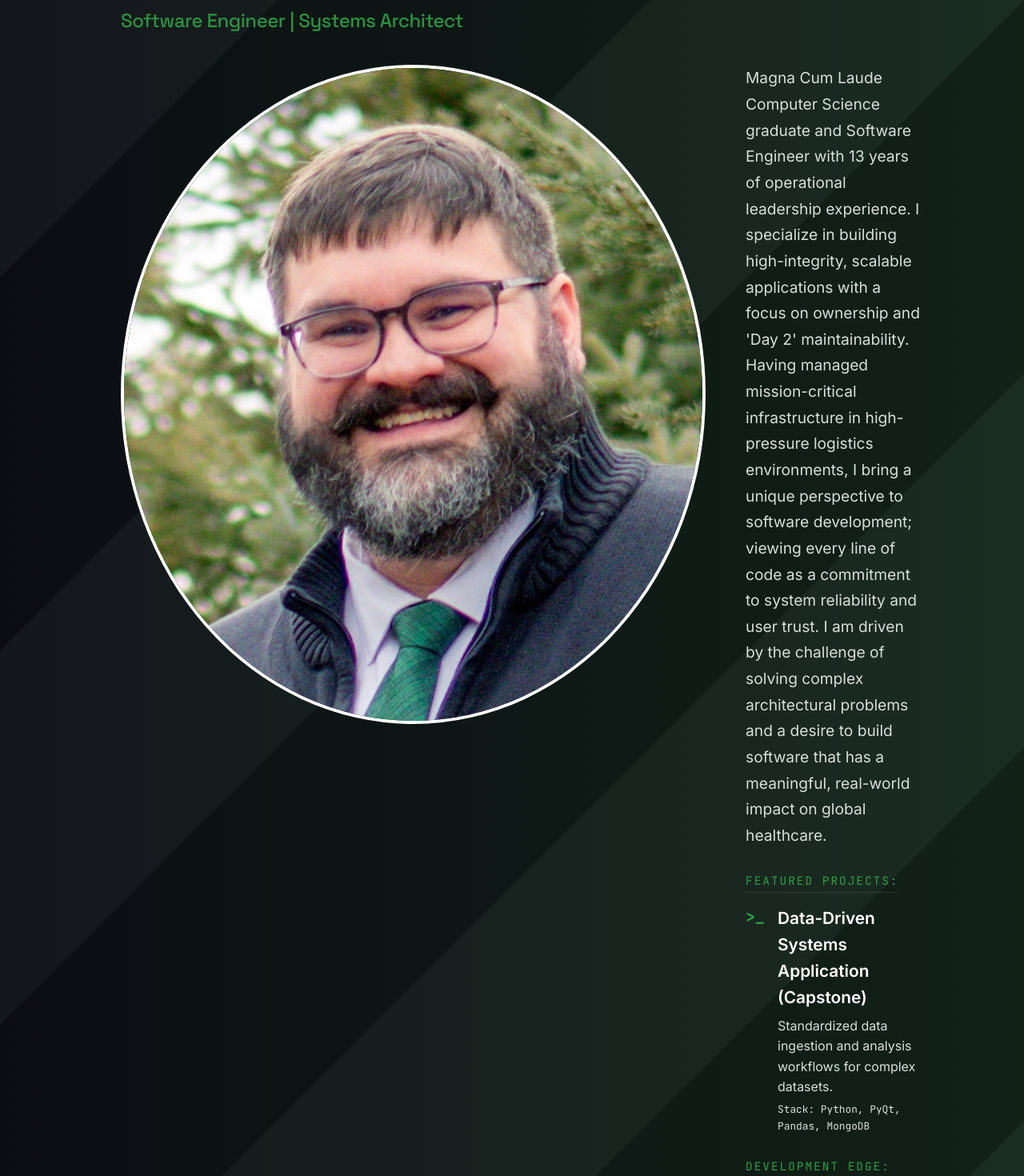
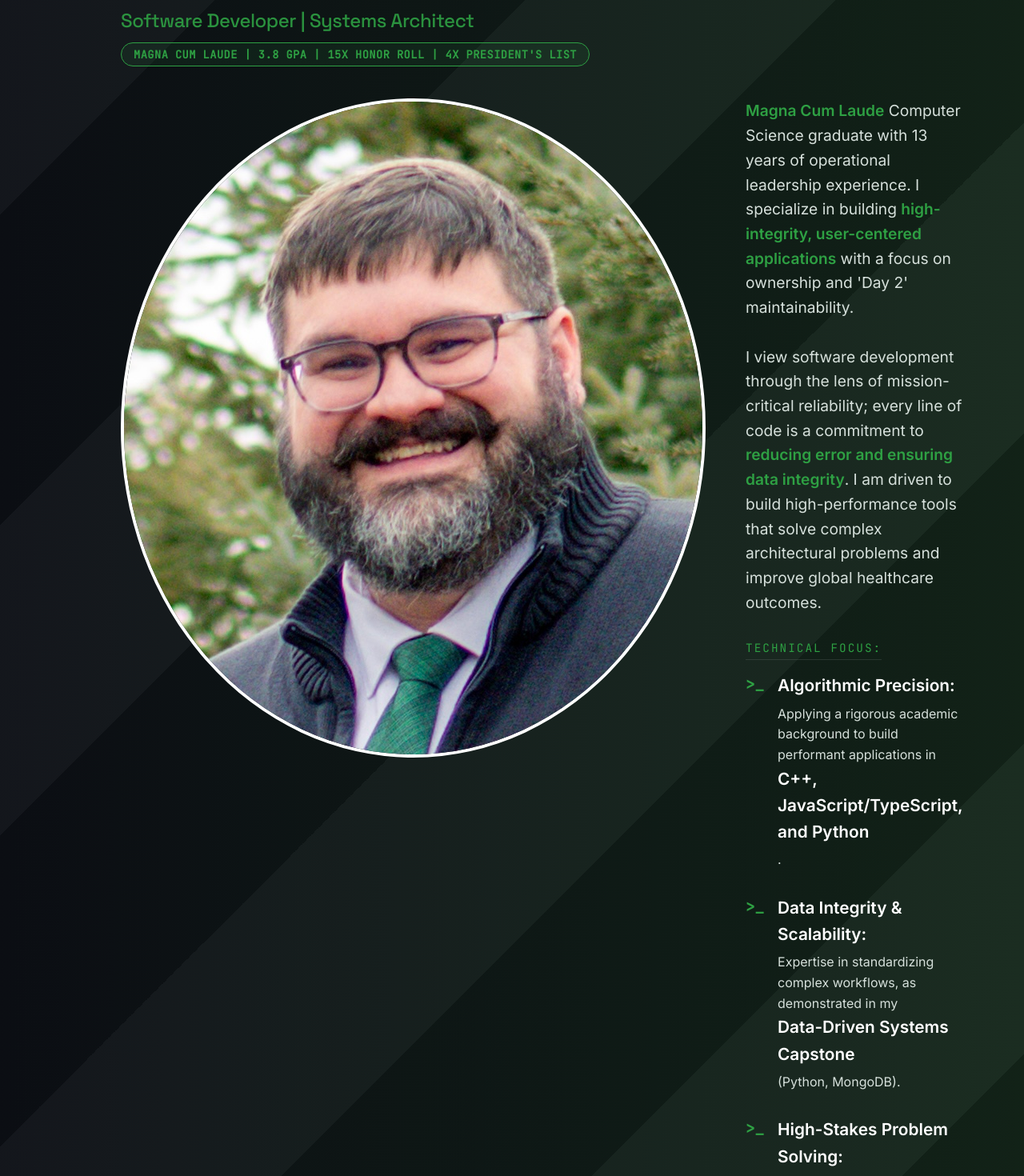
Before and after one commit to NevinsN/professional_portfolio, a React (Create React App) app in the folder professional_portfolio/: page / in a window 1280 px wide. Shown: the part 200-1670 px from the top of the page at 80% size. Built offline with nearby package versions, Linux system fonts and the light colour scheme.

Commit message:
Content Changes. Home page updates

```diff
--- a/professional_portfolio/src/Components/Home/Home.css
+++ b/professional_portfolio/src/Components/Home/Home.css
@@ -170,3 +170,25 @@
         border: 4px solid var(--headshot-border);
     }
 }
+
+
+.academic-honor-bar {
+    display: inline-block;
+    padding: 5px 15px;
+    margin-top: 12px;
+    background: rgba(46, 160, 67, 0.1); /* Subtle green tint */
+    border: 1px solid var(--primary-green);
+    border-radius: 20px;
+    color: var(--primary-green);
+    font-family: var(--font-mono);
+    font-size: 0.85rem;
+    font-weight: 600;
+    text-transform: uppercase;
+    letter-spacing: 0.5px;
+}
+
+/* Ensure the bio text is readable */
+.home-bio-intro {
+    line-height: 1.6;
+    margin-bottom: 2rem;
+}
--- a/professional_portfolio/src/Components/Home/Home.js
+++ b/professional_portfolio/src/Components/Home/Home.js
@@ -5,52 +5,39 @@ import "../Shared/Shared.css";
 
 const Home = () => {
   return (
-      <header className="App-header">
-      {/* Title Section */}
+    <header className="App-header">
       <div className="App-header_title">
         <h1>Nicholas Nevins</h1>
-        <h2>Software Engineer | Systems Architect</h2>
+        <h2>Software Developer | Systems Architect</h2>
+        {/* New Academic Callout */}
+        <div className="academic-honor-bar">
+            Magna Cum Laude | 3.8 GPA | 15x Honor Roll | 4x President's List
+        </div>
       </div>
 
-      {/* Main Content Area */}
       <div className="home-content">
-        <img
-          src={Headshot}
-          className="home-headshot"
-          alt="Nick Nevins Headshot"
-        />
+        <img src={Headshot} className="home-headshot" alt="Nick Nevins Headshot" />
 
         <div className="home-bio">
           <div className="home-bio-intro">
-            Magna Cum Laude Computer Science graduate and Software Engineer with 13 years of operational leadership experience. I specialize in building high-integrity, scalable applications with a focus on ownership and 'Day 2' maintainability. Having managed mission-critical infrastructure in high-pressure logistics environments, I bring a unique perspective to software development; viewing every line of code as a commitment to system reliability and user trust. I am driven by the challenge of solving complex architectural problems and a desire to build software that has a meaningful, real-world impact on global healthcare.
+            <strong>Magna Cum Laude</strong> Computer Science graduate with 13 years of operational leadership experience. I specialize in building <strong>high-integrity, user-centered applications</strong> with a focus on ownership and 'Day 2' maintainability.
+            <br/><br/>
+            I view software development through the lens of mission-critical reliability; every line of code is a commitment to <strong>reducing error and ensuring data integrity</strong>. I am driven to build high-performance tools that solve complex architectural problems and improve global healthcare outcomes.
           </div>
 
-          {/* Featured Projects Section */}
-          <span className="section-label">Featured Projects:</span>
+          <span className="section-label">Technical Focus:</span>
           <ul className="edge-list">
             <li>
-              <strong>Data-Driven Systems Application (Capstone)</strong>
-              Standardized data ingestion and analysis workflows for complex datasets.
-              <div style={{fontFamily: 'var(--font-mono)', fontSize: '0.8rem', marginTop: '5px'}}>
-                Stack: Python, PyQt, Pandas, MongoDB
-              </div>
-            </li>
-          </ul>
-
-          {/* Operational Edge Section */}
-          <span className="section-label">Development Edge:</span>
-          <ul className="edge-list">
-            <li>
-              <strong>Full-Stack Precision:</strong>
-              Leveraging a 3.8 GPA and deep technical training to build performant, scalable applications in C++, Go, and Python.
+              <strong>Algorithmic Precision:</strong>
+              Applying a rigorous academic background to build performant applications in <strong>C++, JavaScript/TypeScript, and Python</strong>.
             </li>
             <li>
-              <strong>Systems-Level Logic:</strong>
-              13 years of leadership experience applied to solving complex architectural bottlenecks and data integrity challenges.
+              <strong>Data Integrity & Scalability:</strong>
+              Expertise in standardizing complex workflows, as demonstrated in my <strong>Data-Driven Systems Capstone</strong> (Python, MongoDB).
             </li>
             <li>
-              <strong>Architectural Resilience:</strong>
-              Designing software with a "Day 2" mindset, ensuring code is maintainable, testable, and reliable from the first commit.
+              <strong>High-Stakes Problem Solving:</strong>
+              13 years of experience resolving critical bottlenecks and managing resource allocation in high-pressure environments.
             </li>
           </ul>
         </div>
```
